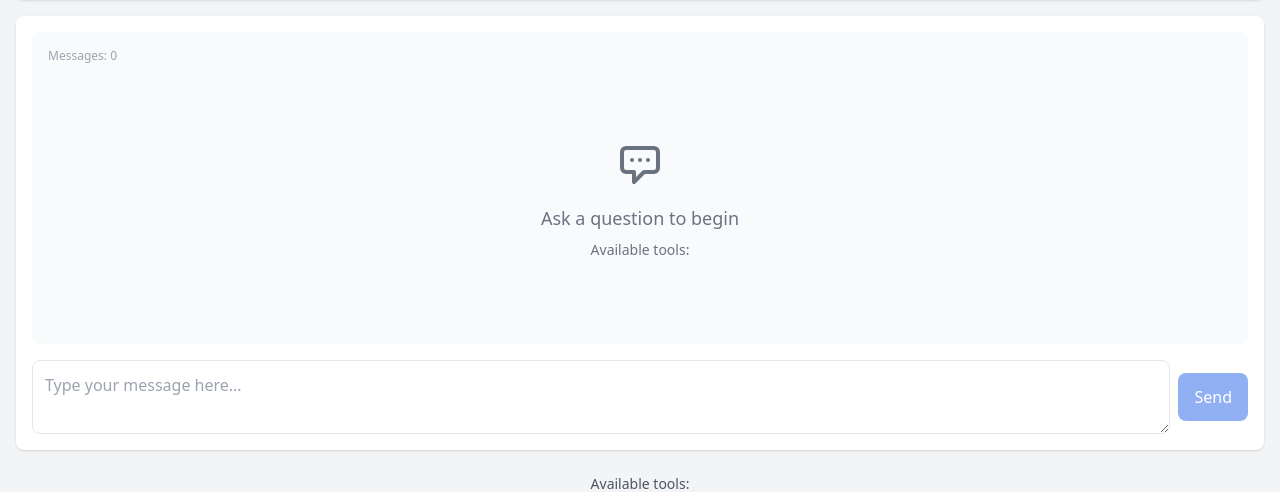
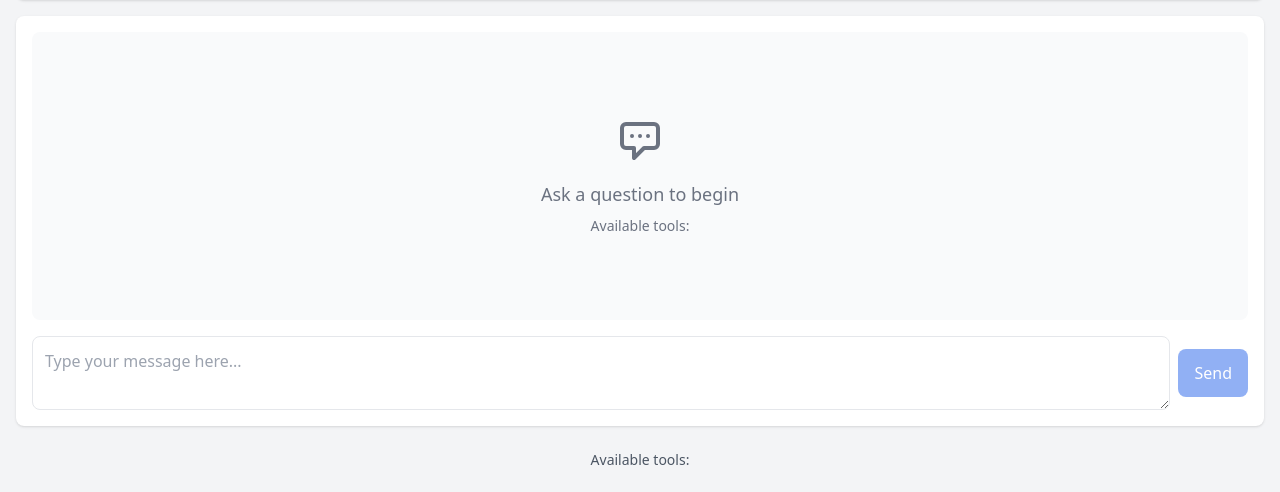
Before and after one commit to wskish/agent-om, a FastAPI app: page / in a window 1280 px wide. Shown: the part 106-598 px from the top of the page. Run offline with FastAPI, Linux system fonts and the light colour scheme; some libraries are stand-ins or nearby versions.

Commit message:
remove debug

```diff
--- a/main_htmx.py
+++ b/main_htmx.py
@@ -63,27 +63,20 @@ def choose_toolchat_impl(model_name: str):
 
 async def stream_chat_response(user_message: str) -> AsyncGenerator[str, None]:
     """Process user message and stream response chunks."""
-    print(f"[DEBUG] Received message: {user_message}")
-    print(f"[DEBUG] Current model: {chat_state.model}")
-
     # Add user message to chat history
     chat_state.messages.append({"role": "user", "content": user_message})
-    print(f"[DEBUG] Messages count: {len(chat_state.messages)}")
 
     # Track usage for this exchange
     usage = []
 
     def clog(log: CompletionLog):
-        print(f"[DEBUG] Completion log received: {log}")
         usage.append(log.usage)
 
     # Choose the appropriate toolchat implementation
     toolchat_impl = choose_toolchat_impl(chat_state.model)
-    print(f"[DEBUG] Using toolchat implementation: {toolchat_impl.__name__}")
 
     # Message ID for the response
     msg_id = f"msg_{uuid.uuid4().hex[:12]}"
-    print(f"[DEBUG] Generated message ID: {msg_id}")
 
     # Prepare kwargs for toolchat
     toolchat_kwargs = {
@@ -101,25 +94,20 @@ async def stream_chat_response(user_message: str) -> AsyncGenerator[str, None]:
     current_assistant_message = ""
 
     try:
-        print(f"[DEBUG] Starting toolchat with kwargs: {toolchat_kwargs}")
         async for txt in toolchat_impl(**toolchat_kwargs):
-            print(f"[DEBUG] Received chunk type: {type(txt)}")
             if isinstance(txt, ToolMessage):
                 # Format tool messages
                 msg_type = "tool"
                 display_txt = str(txt)
-                print(f"[DEBUG] Tool message: {display_txt[:100]}...")
             elif isinstance(txt, ThinkingMessage):
                 # Format thinking messages
                 msg_type = "thinking"
                 display_txt = str(txt)
-                print(f"[DEBUG] Thinking message: {display_txt[:100]}...")
             else:
                 # Regular assistant message
                 msg_type = "assistant"
                 display_txt = txt
                 current_assistant_message += txt  # Accumulate for history
-                print(f"[DEBUG] Assistant message: {display_txt[:100]}...")
 
             # Yield formatted SSE event
             data = json.dumps({
@@ -127,9 +115,7 @@ async def stream_chat_response(user_message: str) -> AsyncGenerator[str, None]:
                 "content": display_txt,
                 "id": msg_id
             })
-            sse_data = f"event: message\ndata: {data}\n\n"
-            print(f"[DEBUG] Sending SSE: {sse_data[:100]}...")
-            yield sse_data
+            yield f"event: message\ndata: {data}\n\n"
 
             # Small delay for browser rendering
             await asyncio.sleep(0.01)
@@ -160,17 +146,12 @@ async def stream_chat_response(user_message: str) -> AsyncGenerator[str, None]:
             yield f"event: stats\ndata: {json.dumps(stats)}\n\n"
 
     except Exception as e:
-        print(f"[DEBUG] Exception occurred: {e}")
-        import traceback
-        print(f"[DEBUG] Traceback: {traceback.format_exc()}")
         error_data = json.dumps({
             "type": "error",
             "content": f"Error: {str(e)}",
             "id": msg_id
         })
-        error_sse = f"event: message\ndata: {error_data}\n\n"
-        print(f"[DEBUG] Sending error SSE: {error_sse}")
-        yield error_sse
+        yield f"event: message\ndata: {error_data}\n\n"
 
 @app.get("/")
 async def get_chat_page(request: Request):
--- a/templates/index.html
+++ b/templates/index.html
@@ -102,15 +102,12 @@
             id = String(id).trim();
             content = String(content || '');
 
-            console.log('Adding message:', { type, content: content.substring(0, 50), id });
-            console.log('Current messages length:', this.messages.length);
-
             // If this is a continuation of an existing message, update it properly for Alpine reactivity
             const index = this.messages.findIndex(m => m.id === id);
             if (index !== -1 && (type === 'assistant' || type === this.messages[index].type)) {
                 // Create a new object with updated content to trigger Alpine reactivity
                 const oldMsg = this.messages[index];
-                // For assistant messages, add newline between chunks if needed
+                // For assistant messages, add space between chunks if needed
                 const needsNewline = type === 'assistant' && oldMsg.content &&
                                     !oldMsg.content.endsWith('\n') && content && !content.startsWith('\n');
                 const separator = needsNewline ? ' ' : '';
@@ -125,26 +122,17 @@
 
                 // Force reactivity by reassigning the array
                 this.messages = [...this.messages];
-
-                console.log('Updated existing message, new content length:', updatedMsg.content.length);
             } else {
                 // Otherwise add as a new message
                 const newMsg = { type, content, id };
                 this.messages = [...this.messages, newMsg]; // Force reactivity with new array
-                console.log('Added new message, new length:', this.messages.length);
             }
-
-            // Debug message array
-            console.log('Messages array:', this.messages.map(m => ({ type: m.type, id: m.id, contentLength: m.content.length })));
 
             // Scroll to bottom after rendering
             this.$nextTick(() => {
                 const container = document.querySelector('.message-container');
                 if (container) {
                     container.scrollTop = container.scrollHeight;
-                    console.log('Scrolled to bottom');
-                } else {
-                    console.error('Message container not found');
                 }
             });
         },
@@ -162,7 +150,6 @@
 
                 return marked.parse(String(text));
             } catch (error) {
-                console.error('Markdown rendering error:', error);
                 // Fallback: escape HTML and return as plain text
                 return String(text)
                     .replace(/&/g, '&amp;')
@@ -195,10 +182,8 @@
 
             // Handle messages from the server
             evtSource.addEventListener('message', (event) => {
-                console.log('SSE message received:', event.data);
                 try {
                     const data = JSON.parse(event.data);
-                    console.log('Parsed SSE data:', data);
 
                     // Trim type and id to avoid whitespace issues
                     const type = data.type.trim();
@@ -208,7 +193,7 @@
                     currentMsgId = id;
                     this.addMessage(type, content, id);
                 } catch (error) {
-                    console.error('Error processing SSE message:', error, event.data);
+                    console.error('Error processing SSE message:', error);
                 }
             });
 
@@ -224,12 +209,11 @@
 
             // Handle error and connection setup
             evtSource.addEventListener('open', () => {
-                console.log('SSE connection opened');
+                // Connection opened
             });
 
             // Handle stream completion and errors
             evtSource.addEventListener('error', (e) => {
-                console.error('SSE connection error:', e);
                 evtSource.close();
                 this.isProcessing = false;
 
@@ -346,8 +330,6 @@
         <div class="bg-white shadow rounded-lg p-4">
             <!-- Messages display area -->
             <div class="message-container mb-4 p-4 bg-gray-50 rounded-lg">
-                <!-- Debug counter -->
-                <div class="text-gray-400 text-xs mb-2">Messages: <span x-text="messages.length"></span></div>
 
                 <!-- Message templates rendered by Alpine -->
                 <template x-for="message in messages" :key="message.id">
@@ -420,16 +402,6 @@
                     </div>
                 </div>
 
-                <!-- Debug template: shows all messages regardless of type -->
-                <div x-show="messages.length > 0" class="border-t border-gray-200 mt-4 pt-4">
-                    <h4 class="text-xs font-bold text-gray-400 mb-2">DEBUG MESSAGE LIST:</h4>
-                    <template x-for="(message, i) in messages" :key="'debug-' + message.id">
-                        <div class="mb-2 text-xs">
-                            <span class="font-bold" x-text="i + ': ' + message.type"></span>
-                            <span x-text="' - ' + message.id + ' - ' + message.content.substring(0, 30) + '...'"></span>
-                        </div>
-                    </template>
-                </div>
 
                 <!-- Empty state when no messages -->
                 <div x-show="messages.length === 0" class="flex flex-col items-center justify-center h-64 text-gray-500">
```
